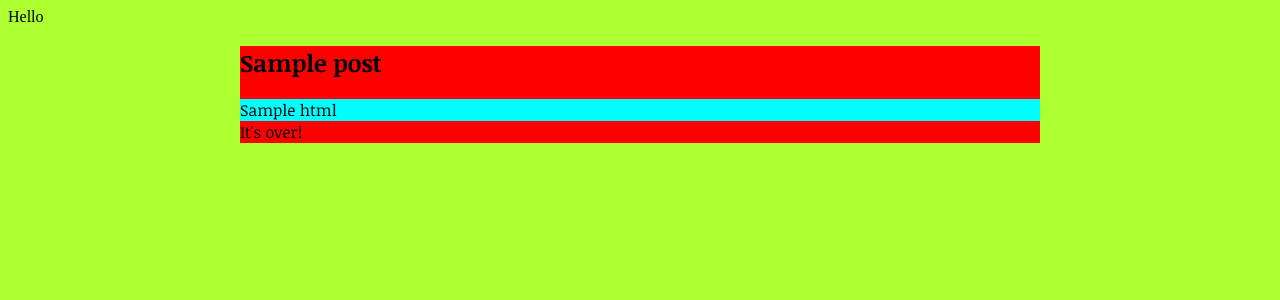
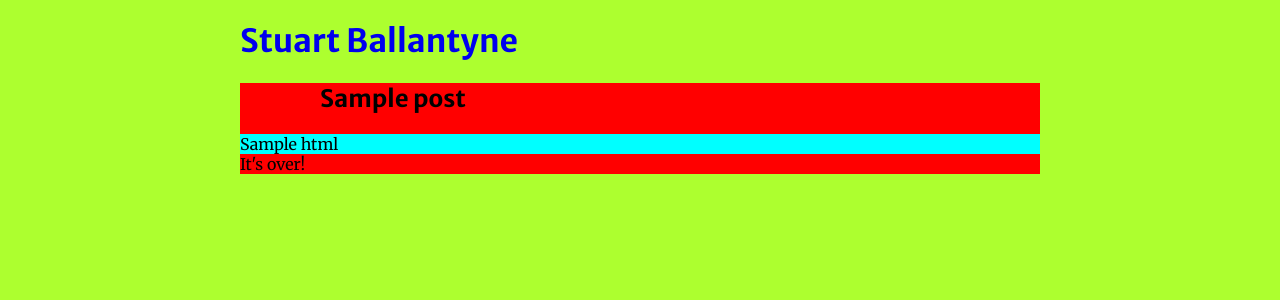
Before and after one commit to sb362/website, a Flask app: template templates/post.html in a window 1280 px wide. Shown: the top 300 px of the page. Run offline with Flask 2, Linux system fonts and the light colour scheme; the template is opened without the code that fills it: most values are stand-ins (such as "Sample title", 1, 10 or a date in 2020).

Commit message:
Better font

```diff
--- a/static/styles/common.css
+++ b/static/styles/common.css
@@ -1,10 +1,20 @@
+header {
+	display: block;
+	margin: 0 auto;
+	max-width: 800px;
+	width: 80%;
+
+	font-family: 'Merriweather Sans', serif;
+	font-size: medium;
+}
+
 main {
 	display: block;
 	margin: 0 auto;
 	max-width: 800px;
 	width: 80%;
 
-	font-family: 'Noticia Text', serif;
+	font-family: 'Merriweather', serif;
 	font-size: medium;
 }
 
--- a/templates/common.html
+++ b/templates/common.html
@@ -2,7 +2,8 @@
 <html>
   <head>
     <!--- TODO: remove dependence on googleapis, embed font manually -->
-    <link href="https://fonts.googleapis.com/css2?family=Noticia+Text:ital,wght@0,400;0,700;1,400&display=swap" rel="stylesheet">
+    <link href="https://fonts.googleapis.com/css2?family=Merriweather:ital,wght@0,400;0,700;1,400;1,700&display=swap" rel="stylesheet">
+    <link href="https://fonts.googleapis.com/css2?family=Merriweather+Sans:ital,wght@0,400;0,500;0,700;1,400;1,500;1,700&display=swap" rel="stylesheet">
     <link rel="stylesheet" href="/static/styles/common.css">
 
     {% block head %}
@@ -11,7 +12,7 @@
 
   <body>
     <header>
-      Hello
+      <h1><a href="/" style="text-decoration: none;">Stuart Ballantyne</a></h1>
     </header>
 
     <main>
```
